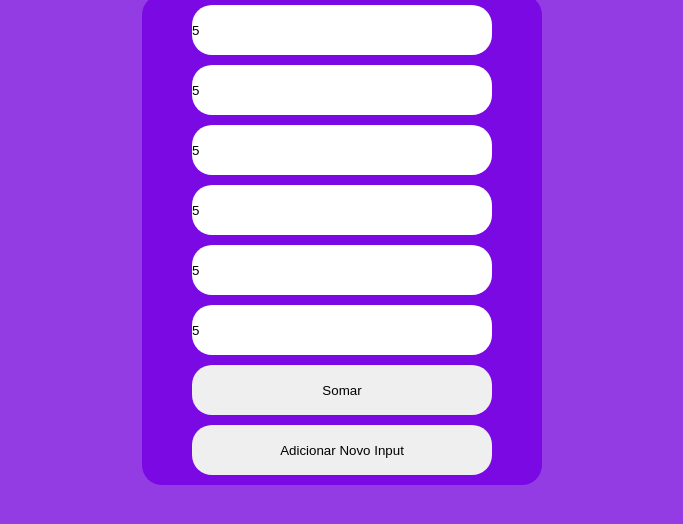
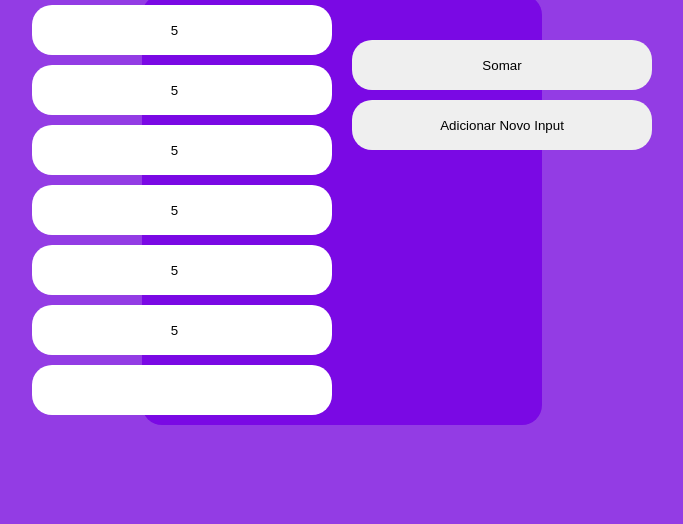
Before and after one commit to andtps/SomaDeGastos, a plain HTML site: page index.html in a window 1280 px wide. Both pictures are taken after typing "5", "5", "5", "5", "5", "5" into the empty fields and a click on the button "Adicionar Novo Input". Shown: the part 42-566 px from the top of the page, without its empty margins (298-981 px from the left). Drawn offline with nearby package versions, Linux system fonts and the light colour scheme.

Commit message:
Função de adicionar input funcionando e somando

```diff
--- a/index.html
+++ b/index.html
@@ -19,13 +19,13 @@
                     <input type="number" id="agua" placeholder="Água">
                     <input type="number" id="energia" placeholder="Energia">
                     <input type="number" id="mercado" placeholder="Feira do mês">
-                    <div class="botao-submit">
+            </div>
+            <div class="botao">
                 <button type="submit">Somar</button>
-                    </div>
                 <button type="button" id="adicionarInput">Adicionar Novo Input</button>
             </div>
-            </div>
         </form>
+
     </div>
     <script src="https://code.jquery.com/jquery-3.7.1.min.js"></script>
     <script src="jquery.js"></script>
--- a/jquery.js
+++ b/jquery.js
@@ -1,8 +1,8 @@
 $(document).ready(function(){
     $('#adicionarInput').click(function() {
-        const novoInput = $('<input type="text">');
+        const novoInput = $('<input id="NovoInput" type="number">');
 
-        $('#inputs').append(novoInput);
+        $('.inputs').append(novoInput);
       });
 
     $('form').submit(function(event){
@@ -14,9 +14,10 @@ $(document).ready(function(){
         const InputAgua = parseFloat($('#agua').val()) || 0;
         const InputEnergia = parseFloat($('#energia').val()) || 0;
         const InputMercado = parseFloat($('#mercado').val()) || 0;
+        const NovoInput = parseFloat($('#NovoInput').val()) || 0;
 
         function soma() {
-            let SomaInput = InputAgua + InputAluguel + InputCar + InputEscola + InputEnergia + InputMercado;
+            let SomaInput = InputAgua + InputAluguel + InputCar + InputEscola + InputEnergia + InputMercado + NovoInput;
             return SomaInput;
         }
 
--- a/main.css
+++ b/main.css
@@ -30,6 +30,11 @@ input, button{
     margin:10px;
     border-radius: 20px;
     border: 0px;
+    text-align: center;
+}
+
+.botao{
+    margin-top: 35px;
 }
 
 button{
```
Lines whose indentation alone changed are shown as unchanged.
